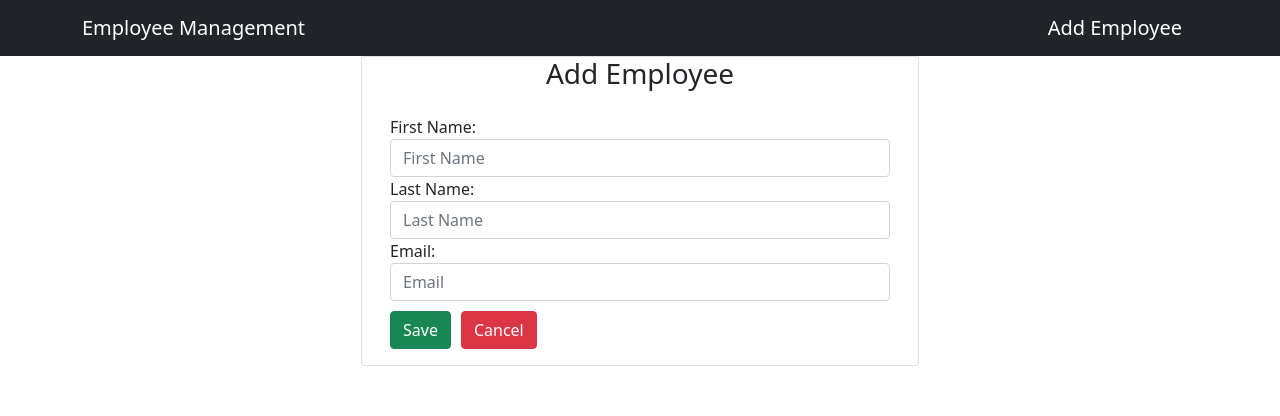
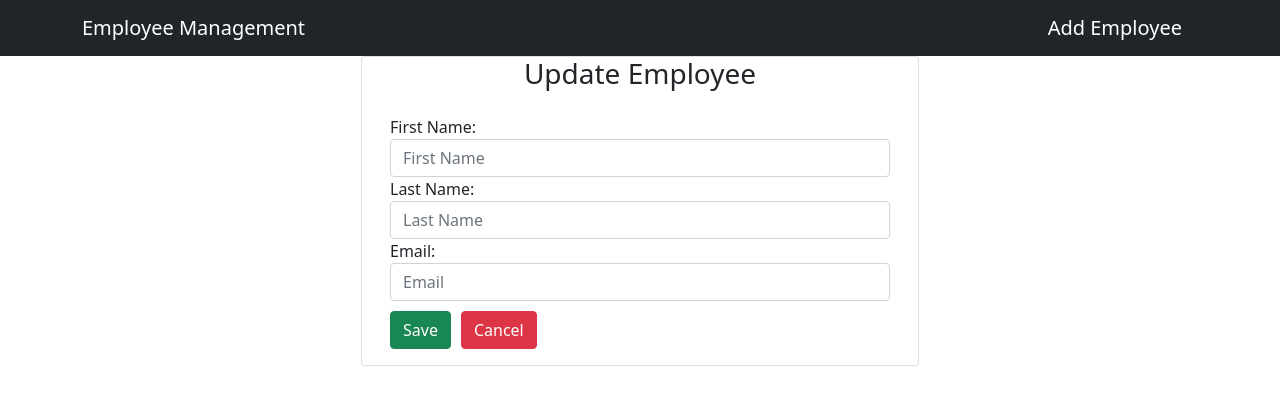
Before and after one commit to tirwanda/spring-boot-react-FE, a React (Create React App) app: page /add-employee/1 in a window 1280 px wide. Shown: the top 416 px of the page. Built offline with nearby package versions, Linux system fonts and the light colour scheme; no server answers.

Commit message:
Create Add and Update with single component

```diff
--- a/src/App.js
+++ b/src/App.js
@@ -4,7 +4,6 @@ import EmployeeForm from './components/employee-form/EmployeeForm';
 import Footer from './components/footer/Footer';
 import Header from './components/header/Header';
 import ListEmployee from './components/listEmployee/ListEmployee';
-import UpdateEmployee from './components/update-employee/UpdateEmployee';
 
 function App() {
 	return (
@@ -14,11 +13,14 @@ function App() {
 				<div className="container">
 					<Switch>
 						<Route exact path="/" component={ListEmployee} />
-						<Route path="/add-employee" component={EmployeeForm} />
 						<Route
+							path="/add-employee/:id"
+							component={EmployeeForm}
+						/>
+						{/* <Route
 							path="/update-employee/:id"
 							component={UpdateEmployee}
-						/>
+						/> */}
 					</Switch>
 				</div>
 				<Footer />
--- a/src/components/employee-form/EmployeeForm.jsx
+++ b/src/components/employee-form/EmployeeForm.jsx
@@ -6,6 +6,7 @@ export default class EmployeeForm extends Component {
 		super(props);
 
 		this.state = {
+			id: this.props.match.params.id,
 			firstName: '',
 			lastName: '',
 			email: '',
@@ -15,6 +16,21 @@ export default class EmployeeForm extends Component {
 		this.changeLastNameHandler = this.changeLastNameHandler.bind(this);
 		this.changeEmailHandler = this.changeEmailHandler.bind(this);
 		this.saveEmployee = this.saveEmployee.bind(this);
+	}
+
+	componentDidMount() {
+		if (this.state.id === '_add') {
+			return;
+		} else {
+			EmployeeService.getEmployeeById(this.state.id).then((res) => {
+				let employee = res.data;
+				this.setState({
+					firstName: employee.firstName,
+					lastName: employee.lastName,
+					email: employee.email,
+				});
+			});
+		}
 	}
 
 	changeFirstNameHandler(event) {
@@ -37,13 +53,27 @@ export default class EmployeeForm extends Component {
 			email: this.state.email,
 		};
 
-		EmployeeService.createEmployee(employees).then((res) => {
-			this.props.history.push('/');
-		});
+		if (this.state.id === '_add') {
+			EmployeeService.createEmployee(employees).then((res) => {
+				this.props.history.push('/');
+			});
+		} else {
+			EmployeeService.updateEmployee(employees, this.state.id).then(
+				(res) => this.props.history.push('/')
+			);
+		}
 	}
 
 	cancel() {
 		this.props.history.push('/');
+	}
+
+	getTitle() {
+		if (this.state.id === '_add') {
+			return <h3 className="text-center">Add Employee</h3>;
+		} else {
+			return <h3 className="text-center">Update Employee</h3>;
+		}
 	}
 
 	render() {
@@ -51,7 +81,7 @@ export default class EmployeeForm extends Component {
 			<div className="container">
 				<div className="row">
 					<div className="card col-md-6 offset-md-3">
-						<h3 className="text-center">Add Employee</h3>
+						{this.getTitle()}
 						<div className="card-body">
 							<form>
 								<div className="form-group">
--- a/src/components/listEmployee/ListEmployee.jsx
+++ b/src/components/listEmployee/ListEmployee.jsx
@@ -20,11 +20,11 @@ export default class ListEmployee extends Component {
 	}
 
 	addEmployee() {
-		this.props.history.push('/add-employee');
+		this.props.history.push('/add-employee/_add');
 	}
 
 	updateEmployee(id) {
-		this.props.history.push(`/update-employee/${id}`);
+		this.props.history.push(`/add-employee/${id}`);
 	}
 
 	render() {
```
